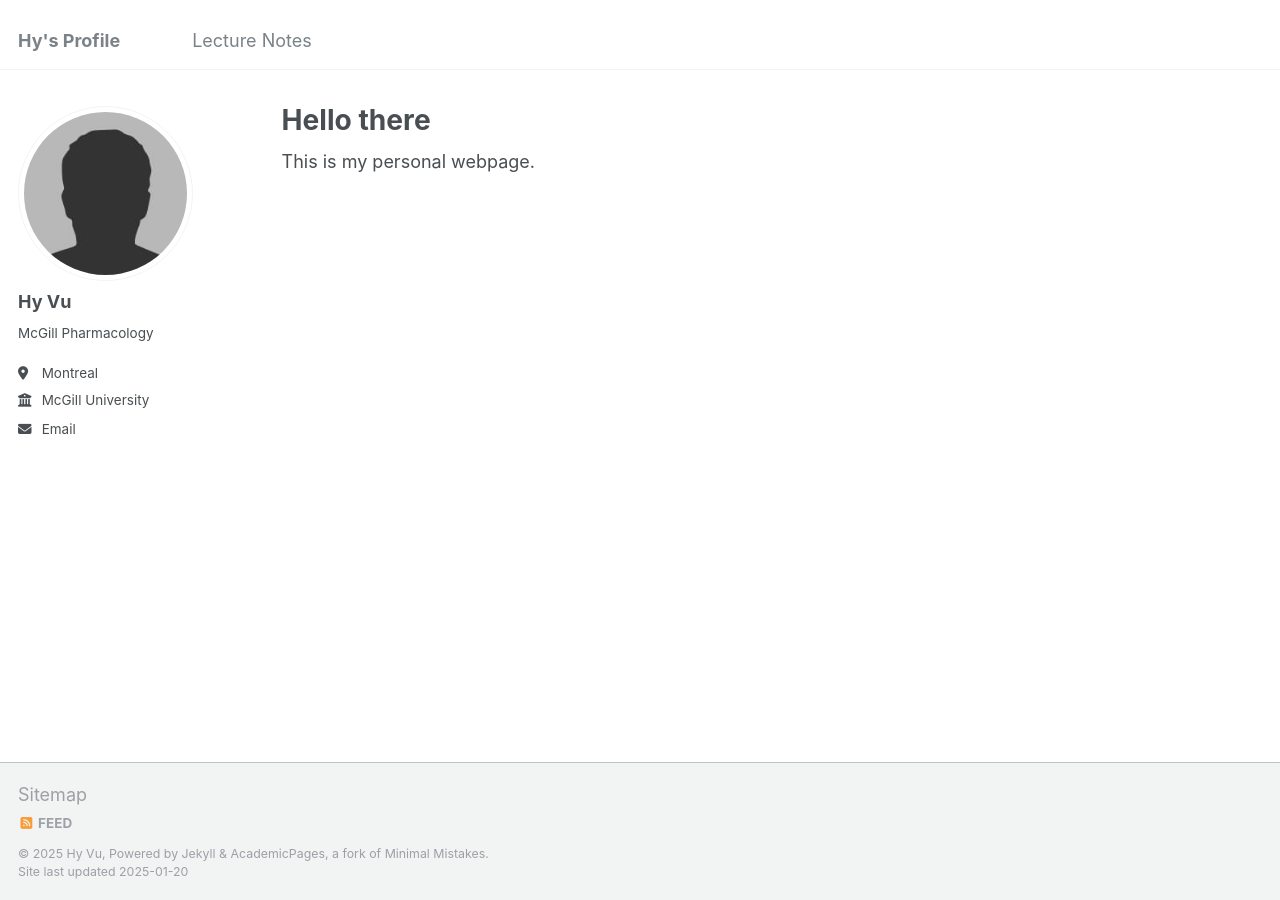
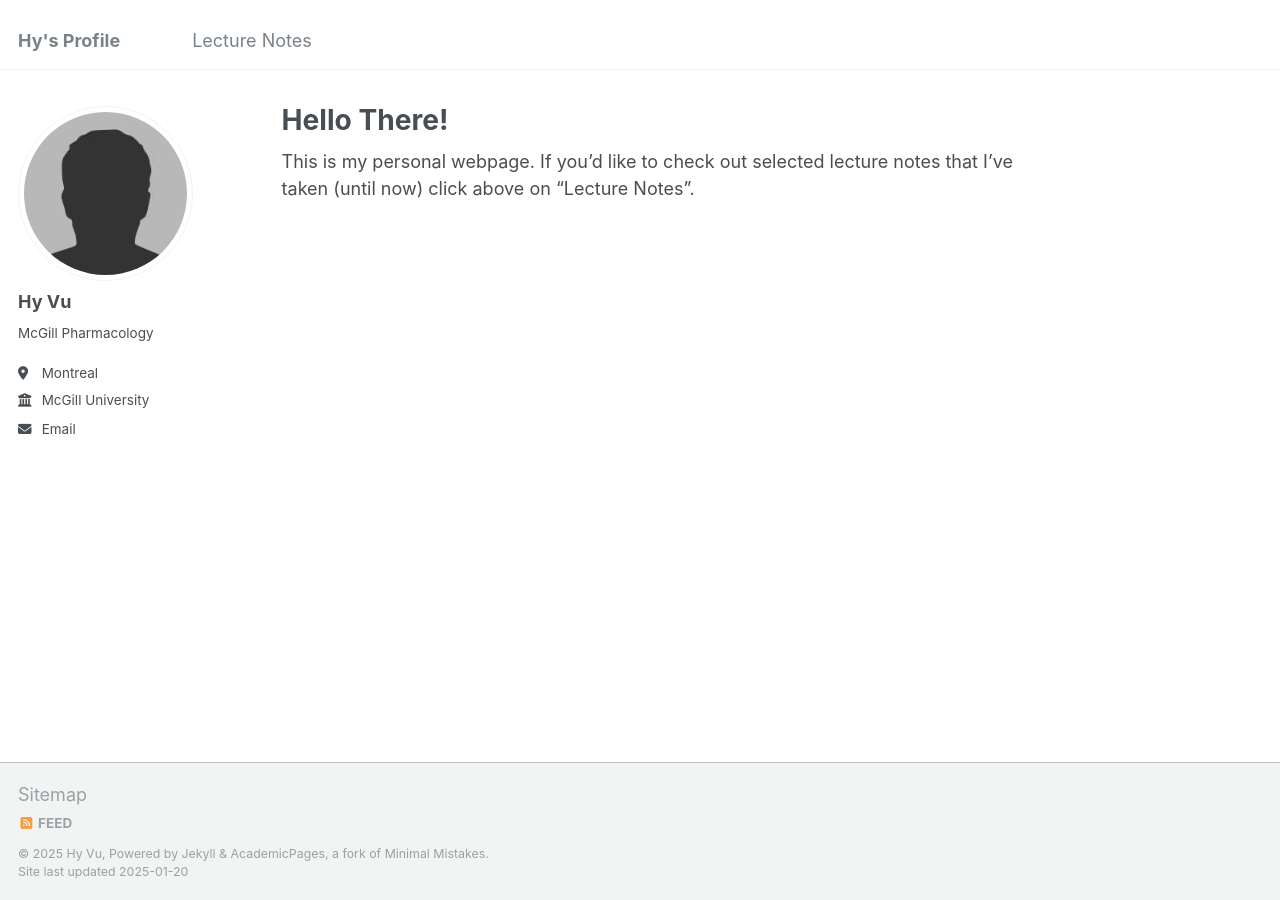
Before and after one commit to Hy-Vu/Hy-Vu.github.io, a Jekyll site: the page built from _pages/about.md, in a window 1280 px wide. Built offline with Jekyll 4.4.1, drawn with Linux system fonts in a browser that asks for light colours.

Commit message:
Update about.md

```diff
--- a/_pages/about.md
+++ b/_pages/about.md
@@ -1,10 +1,10 @@
 ---
 permalink: /
-title: "Hello there"
+title: "Hello There!"
 author_profile: true
 redirect_from:
   - /about/
   - /about.html
 ---
 
-This is my personal webpage.
+This is my personal webpage. If you'd like to check out selected lecture notes that I've taken (until now) click above on "Lecture Notes".
```
